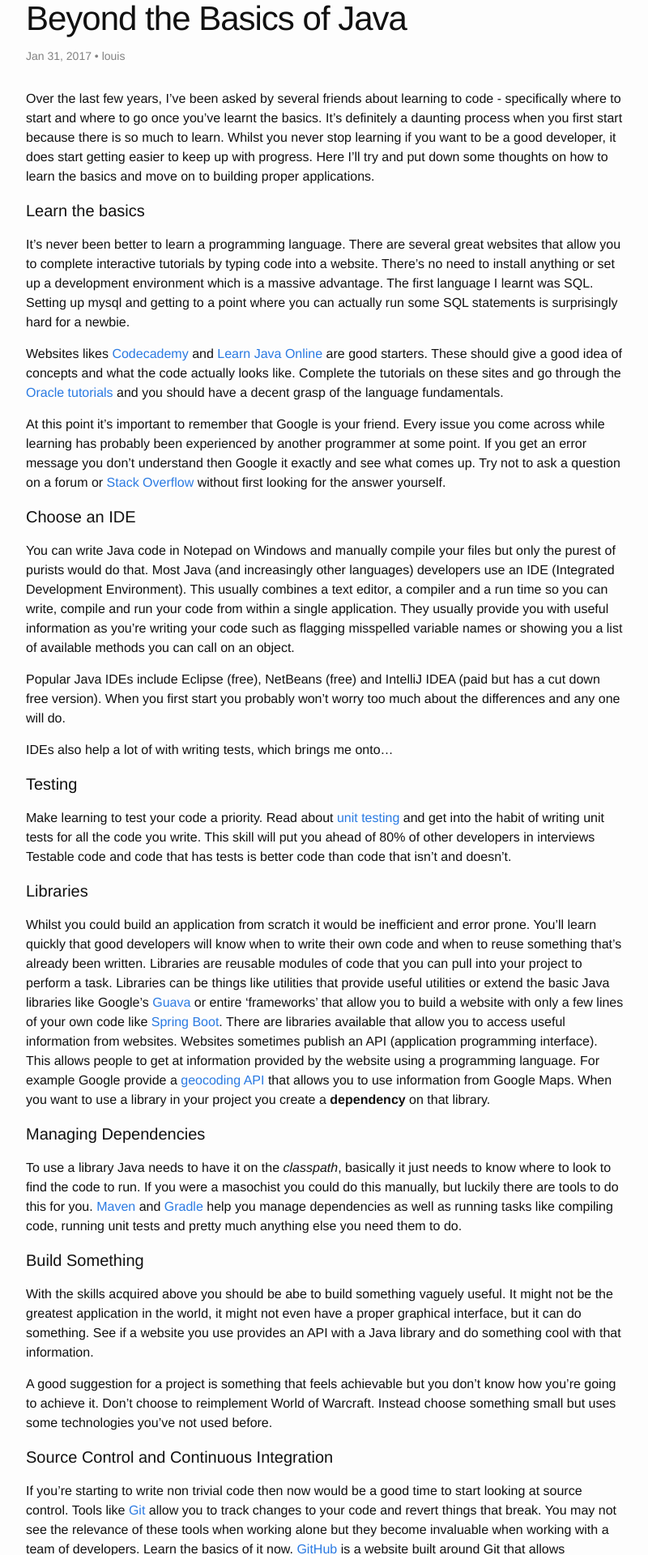
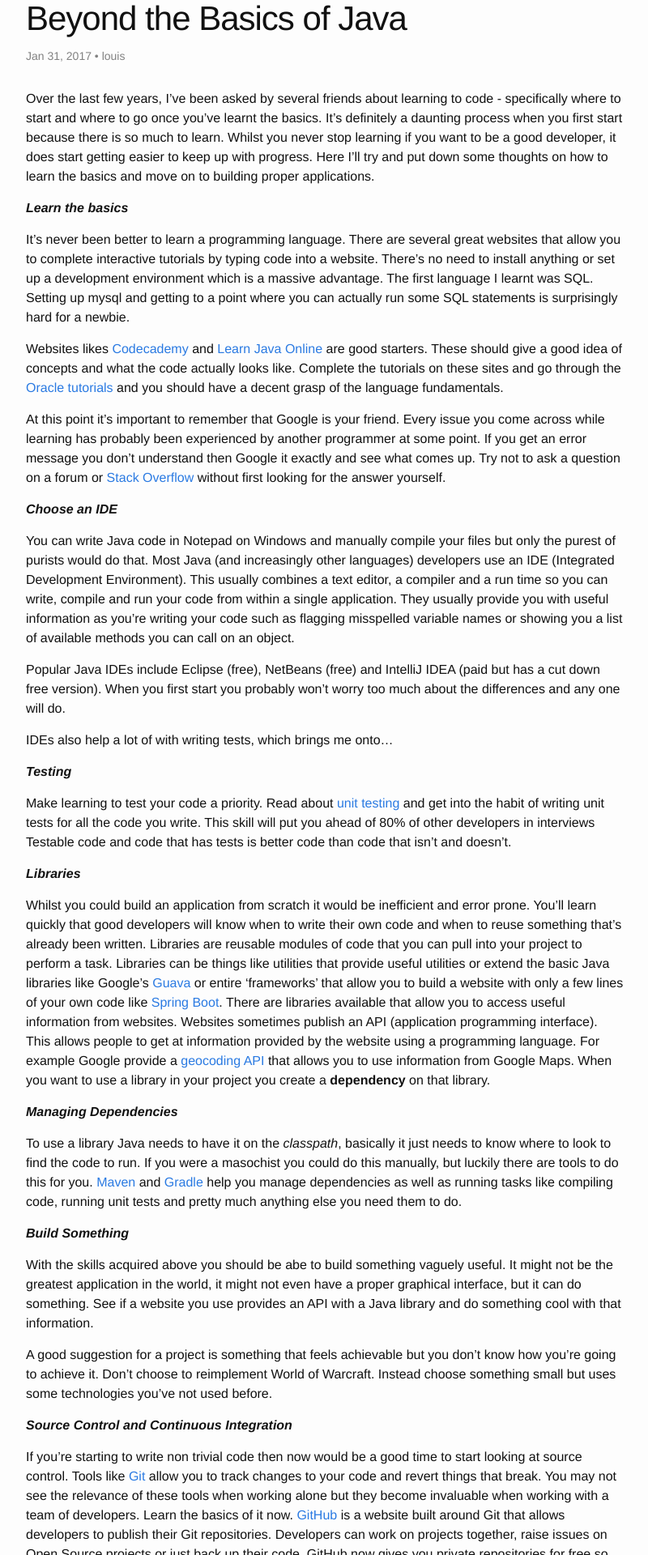
Before and after one commit to Louisblack/Louisblack.github.io, a Jekyll site: the page built from _posts/2017-01-31-intermediate-java-programming.md, in a window 1280 px wide. Shown: the part 865-2785 px from the top of the page at 81% size, without its empty margins (238-1038 px from the left). Built offline with Jekyll 4.4.1, drawn with Linux system fonts in a browser that asks for light colours.

Commit message:
Bold headings while I work out why headings not working

```diff
--- a/_posts/2017-01-31-intermediate-java-programming.md
+++ b/_posts/2017-01-31-intermediate-java-programming.md
@@ -17,7 +17,7 @@
 with progress. Here I'll try and put down some thoughts on how to learn the basics and
 move on to building proper applications.
 
-#### Learn the basics
+***Learn the basics***
 
 It's never been better to learn a programming language. There are several great websites
 that allow you to complete interactive tutorials by typing code into a website. There's
@@ -37,7 +37,8 @@
 up. Try not to ask a question on a forum or [Stack Overflow](http://stackoverflow.com)
 without first looking for the answer yourself.
 
-#### Choose an IDE
+***Choose an IDE***
+
 You can write Java code in Notepad on Windows and manually compile your files but only the
 purest of purists would do that. Most Java (and increasingly other languages) developers
 use an IDE (Integrated Development Environment). This usually combines a text editor,
@@ -52,14 +53,15 @@
 
 IDEs also help a lot of with writing tests, which brings me onto...
 
-#### Testing
+***Testing***
 
 Make learning to test your code a priority. Read about [unit testing](https://martinfowler.com/bliki/UnitTest.html)
 and get into the habit of writing unit tests for all the code you write.
 This skill will put you ahead of 80% of other developers in interviews
 Testable code and code that has tests is better code than code that isn't and doesn't.
 
-#### Libraries
+***Libraries***
+
 Whilst you could build an application from scratch it would be inefficient and error prone.
 You'll learn quickly that good developers will know when to write their own code and when
 to reuse something that's already been written. Libraries are reusable modules of code that
@@ -75,14 +77,16 @@
 allows you to use information from Google Maps.
 When you want to use a library in your project you create a **dependency** on that library.
 
-#### Managing Dependencies
+***Managing Dependencies***
+
 To use a library Java needs to have it on the *classpath*, basically it just needs to
 know where to look to find the code to run. If you were a masochist you could do this
 manually, but luckily there are tools to do this for you. [Maven](http://maven.apache.org)
 and [Gradle](https://gradle.org) help you manage dependencies as well as running tasks
 like compiling code, running unit tests and pretty much anything else you need them to do.
 
-#### Build Something
+***Build Something***
+
 With the skills acquired above you should be abe to build something vaguely useful. It might
 not be the greatest application in the world, it might not even have a proper graphical
 interface, but it can do something. See if a website you use provides an API with a Java
@@ -92,7 +96,8 @@
 you're going to achieve it. Don't choose to reimplement World of Warcraft. Instead choose
 something small but uses some technologies you've not used before.
 
-#### Source Control and Continuous Integration
+***Source Control and Continuous Integration***
+
 If you're starting to write non trivial code then now would be a good time to start looking
 at source control. Tools like [Git](https://git-scm.com) allow you to track changes to your
 code and revert things that break. You may not see the relevance of these tools when
@@ -108,7 +113,8 @@
 your code to not compile or a test to fail. This is called Continuous Integration and is
 an important part of modern software development.
 
-#### Build Something Bigger
+***Build Something Bigger***
+
 Once you've build something you'll probably want to put an interface on to it. Nobody uses
 Java to build desktop applications anymore. You're much better spending your time learning
 how to build web applications as they are probably the most common use of Java in most jobs.
@@ -133,13 +139,15 @@
 If you use a DAO and an Interface then you can easily swap out your JDBC implementation
 for something else using an ORM like [Hibernate](http://hibernate.org/orm/).
 
-#### Read Books
+***Read Books***
+
 Whilst there is a lot of information out there on the web there are still some super
 useful books available. [Clean Code](https://www.amazon.co.uk/Clean-Code-Handbook-Software-Craftsmanship/dp/0132350882)
 by Robert C Martin and [Effective Java](https://www.amazon.co.uk/Effective-Java-Second-Joshua-Bloch/dp/0321356683)
 by Joshua Bloch changed the way I write code. I cannot recommend them enough.
 
-#### Read Blogs
+***Read Blogs***
+
 Being a good programmer is a bit like being a good lawyer or doctor. You can't just rely
 on what you learnt at university. You need to keep your knowledge fresh and keep abreast
 on new best practices and tools. It can be quite daunting but there are a few good sites
```
